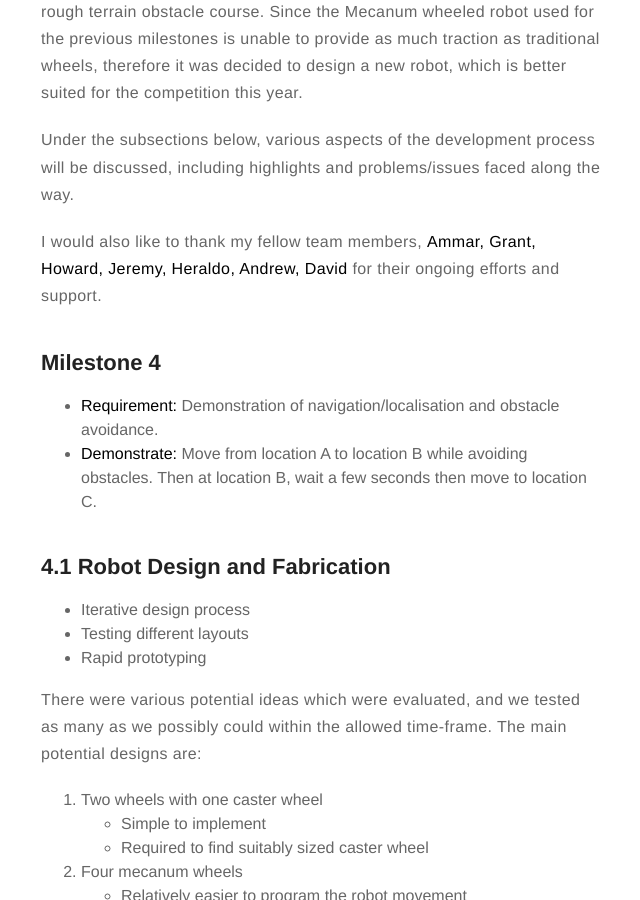
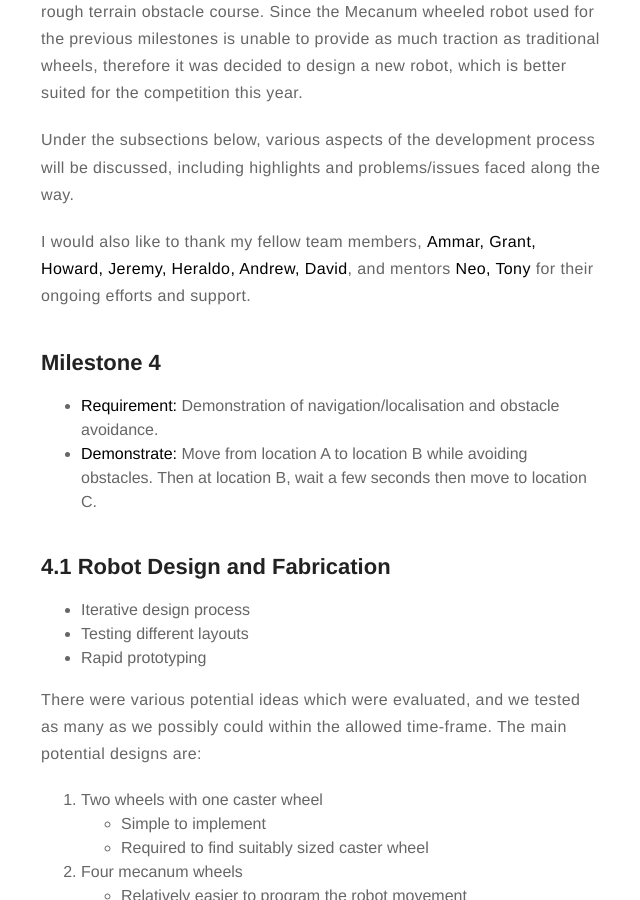
Before and after one commit to stevenlee090/stevenlee090.github.io, a Jekyll site: the page built from _posts/2018-07-30-niarc-devblog-3.markdown, in a window 1280 px wide and 900 px high, scrolled down 852 px. Shown: the whole window, without its empty margins (319-959 px from the left). Built offline with Jekyll 4.4.1, drawn with Linux system fonts in a browser that asks for light colours; formulas are drawn with MathJax 3.

Commit message:
minor edit for niarc dev blog 3

```diff
--- a/_posts/2018-07-30-niarc-devblog-3.markdown
+++ b/_posts/2018-07-30-niarc-devblog-3.markdown
@@ -33,7 +33,7 @@ The whole project was re-evaluated since the official tasks and rules specified
 
 Under the subsections below, various aspects of the development process will be discussed, including highlights and problems/issues faced along the way.
 
-I would also like to thank my fellow team members, **Ammar, Grant, Howard, Jeremy, Heraldo, Andrew, David** for their ongoing efforts and support.
+I would also like to thank my fellow team members, **Ammar, Grant, Howard, Jeremy, Heraldo, Andrew, David**, and mentors **Neo, Tony** for their ongoing efforts and support.
 
 ## Milestone 4
 * **Requirement:** Demonstration of navigation/localisation and obstacle avoidance.
```
